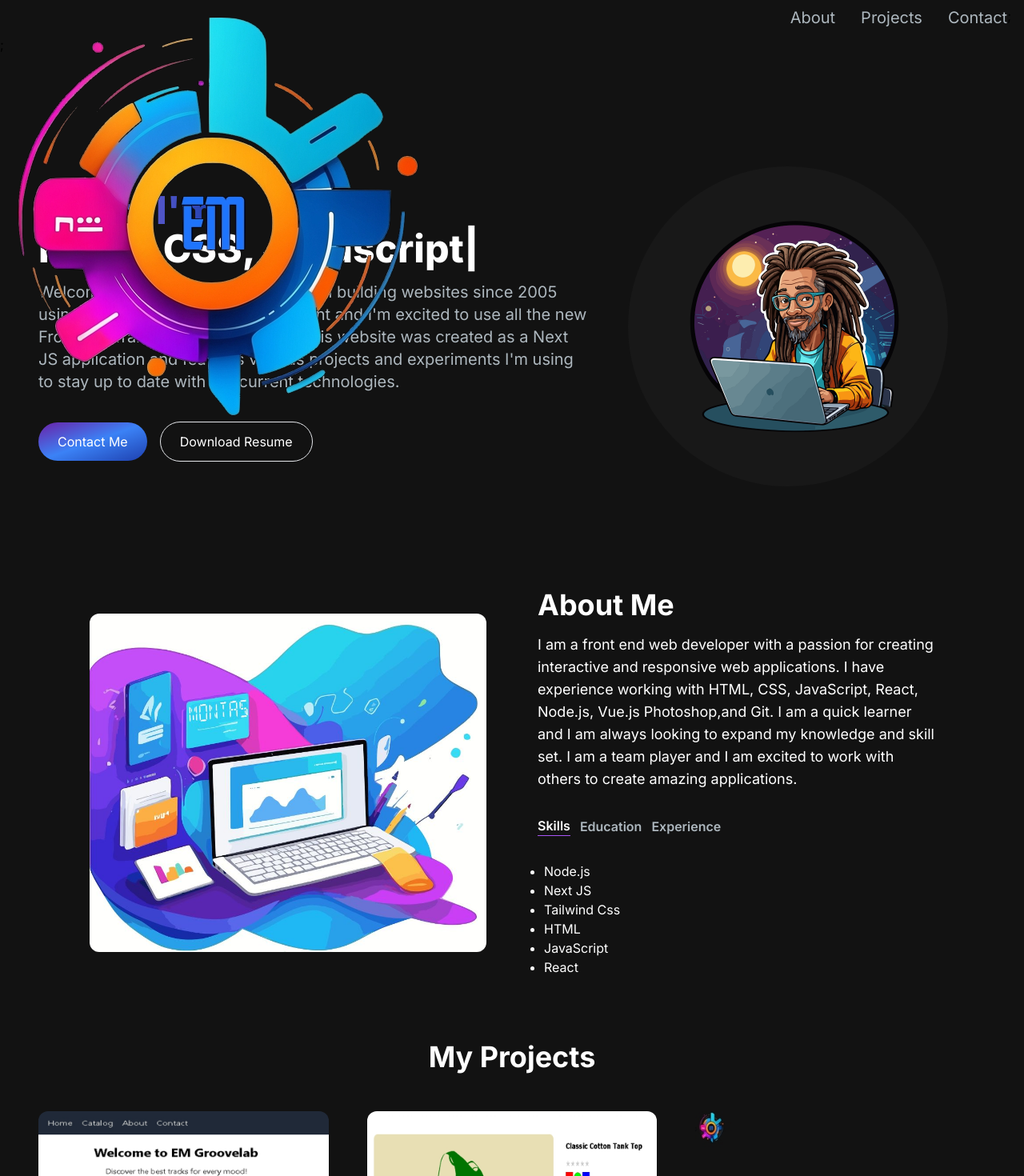
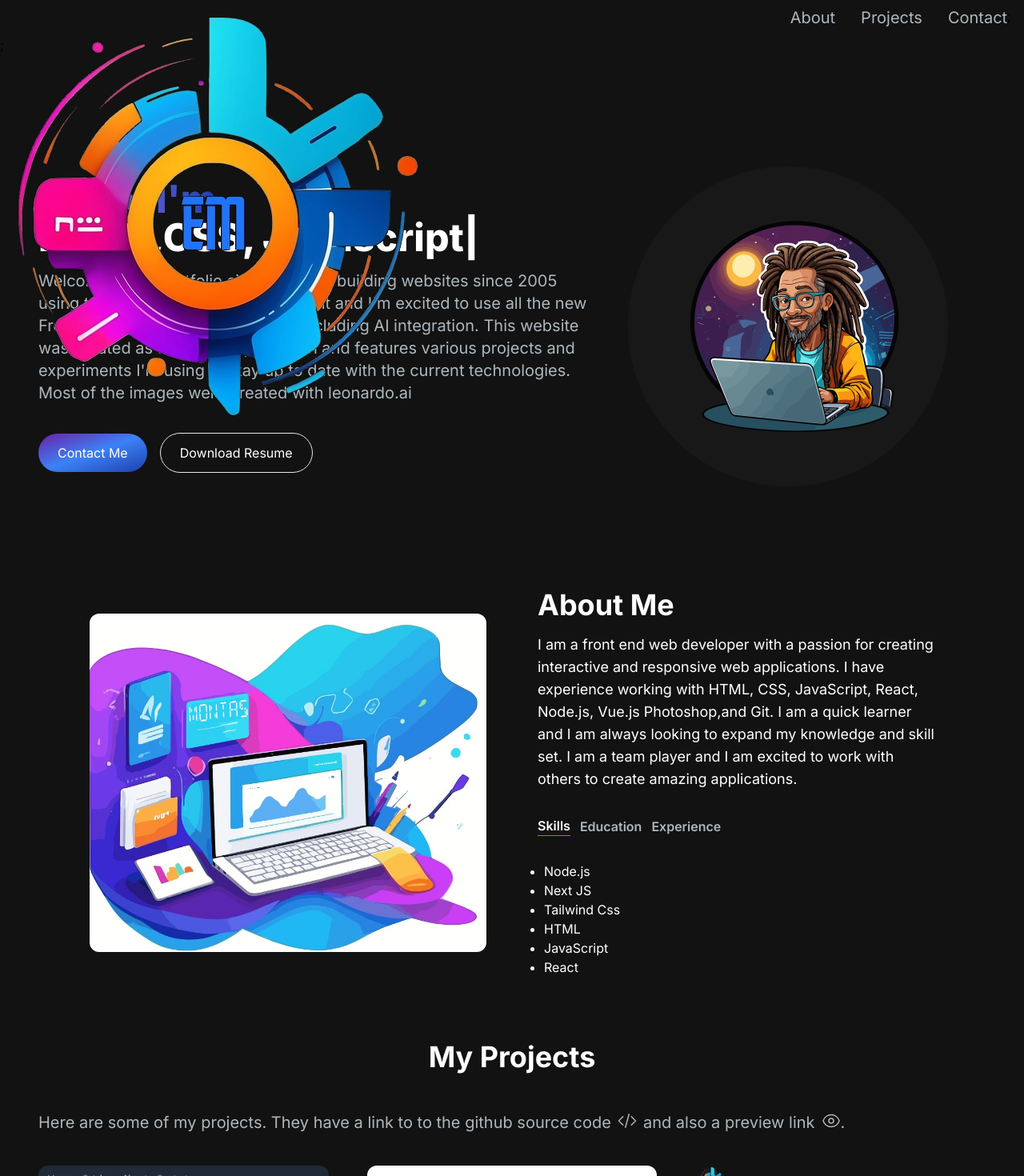
Before and after one commit to emontas/em-portfolio, a Next.js app: page / in a window 1280 px wide. Shown: the top 1470 px of the page at 80% size. Built offline with nearby package versions, Linux system fonts and the light colour scheme.

Commit message:
project links

```diff
--- a/app/components/HeroSection.jsx
+++ b/app/components/HeroSection.jsx
@@ -34,7 +34,7 @@ const HeroSection = () => {
       style={{ fontSize: '1em', display: 'inline-block' }}
       repeat={Infinity}
     /></h1>
-            <p className=" text-[#ADB7BE] sm:text-lg lg:text-xl mb-6">Welcome to my portfolio site! I've been building websites since 2005 using tables🤣. Forward to the present and I'm excited to use all the new Front End frameworks and stacks. This website was created as a Next JS application and features various projects and experiments I'm using to stay up to date with the current technologies.</p>
+            <p className=" text-[#ADB7BE] sm:text-lg lg:text-xl mb-6">Welcome to my portfolio site! I've been building websites since 2005 using tables🤣. Forward to the present and I'm excited to use all the new Front End frameworks and stacks, including AI integration. This website was created as a Next JS application and features various projects and experiments I'm using to stay up to date with the current technologies. Most of the images were created with leonardo.ai</p>
 
             <div>
                 <button className="px-6 py-3 w-full sm:w-fit  rounded-full mr-4 bg-white hover:bg-slate-200 text-white bg-gradient-to-br from-purple-800 via-blue-500  to-blue-800">Contact Me</button>
--- a/app/components/ProjectCard.jsx
+++ b/app/components/ProjectCard.jsx
@@ -13,12 +13,14 @@ const ProjectCard = ({ imgUrl, title, description, gitUrl, previewUrl }) => {
         <div className="overlay items-center justify-center absolute top-0 left-0 w-full h-full bg-[#181818] bg-opacity-0 hidden group-hover:flex group-hover:bg-opacity-80 transition-all duration-500 ">
           <Link
             href={gitUrl}
+            target="_blank"
             className="h-14 w-14 mr-2 border-2 relative rounded-full border-[#ADB7BE] hover:border-white group/link"
           >
             <CodeBracketIcon className="h-10 w-10 text-[#ADB7BE] absolute top-1/2 left-1/2 transform -translate-x-1/2 -translate-y-1/2  cursor-pointer group-hover/link:text-white" />
           </Link>
           <Link
             href={previewUrl}
+            target="_blank"
             className="h-14 w-14 border-2 relative rounded-full border-[#ADB7BE] hover:border-white group/link"
           >
             <EyeIcon className="h-10 w-10 text-[#ADB7BE] absolute top-1/2 left-1/2 transform -translate-x-1/2 -translate-y-1/2  cursor-pointer group-hover/link:text-white" />
--- a/app/components/ProjectsSection.jsx
+++ b/app/components/ProjectsSection.jsx
@@ -2,6 +2,8 @@
 import React from 'react';
 import ProjectCard from './ProjectCard';
 import Link from 'next/link';
+import { CodeBracketIcon } from '@heroicons/react/24/outline';
+import { EyeIcon } from '@heroicons/react/24/outline';
 
 
 const projectsData = [
@@ -12,7 +14,7 @@ const projectsData = [
         description: "The React Music Library Website offers music enthusiasts a dynamic platform for exploring albums, tracks, and artists. With a React frontend and Node.js backend, users can enjoy a modern interface, interactive audio player with waveform visualization, and artist pages. Featuring MongoDB for data storage, it's a hub for music discovery. Utilizing Tailwind CSS, WaveSurfer.js, and Material-UI Icons, the site promises a responsive experience. Future plans include authentication, search, and social features. A go-to destination for music lovers, it aims to curate an immersive journey through diverse genres and artists.",
         tag: ["All", "Web"],
         gitUrl: "https://github.com/emontas/music-library",
-        previewURL: "/",
+        previewURL: "https://reactmusiclibrary.netlify.app/",
     },
     {
         id: 2,
@@ -21,7 +23,8 @@ const projectsData = [
         description:  "The React Product Details with 3D Model Viewer offers an immersive e-commerce experience. It includes product details, an image gallery, color selectors, sizes, and descriptions for personalized preferences. Its highlight is the 360-degree 3D viewer, powered by react-three-fiber, allowing users to rotate and customize products with real-time color updates. Featuring add-to-cart and wishlist buttons, this component is built with React, JavaScript, and Three.js, ensuring modern web practices. With focus on interactivity and visual customization, it empowers users to explore products in an engaging virtual space, making informed purchase decisions.",
         tag: ["All", "Web"],
         gitUrl: "https://github.com/emontas/product-detail-page",
-        previewURL: "/",
+        previewURL: "https://3dpdppage.netlify.app/",
+        target:"_blank",
     },
     {
         id: 3,
@@ -71,6 +74,7 @@ const ProjectSection = () => {
        <h2 className="text-center text-4xl font-bold text-white mt-4 mb-8 md:mb-12">
         My Projects
       </h2>
+      <p className="flex text-center text-[#ADB7BE] sm:text-lg lg:text-xl mb-10">Here are some of my projects. They have a link to to the github source code <CodeBracketIcon className="h-6 w-6 text-[#ADB7BE] ml-2 mr-2" /> and also a preview link <EyeIcon className="h-6 w-6 text-[#ADB7BE] ml-2 mr-0" />.</p>
         <div id="projects" className='grid md:grid-cols-3 gap-8 md:gap-12'>
             {projectsData.map((project) => (
             <ProjectCard key={project.id} title={project.title} description={project.description} imgUrl={project.image} gitUrl={project.gitUrl} previewUrl={project.previewURL}/>
```
